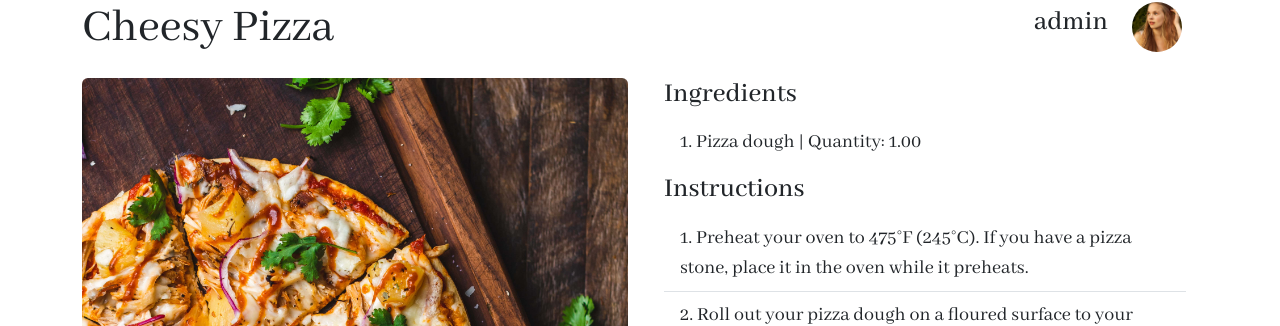
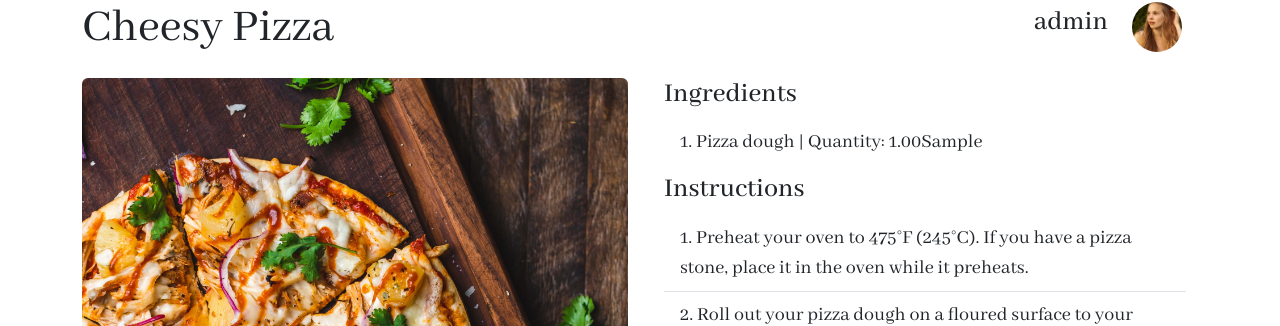
Before and after one commit to sachinmahesh2000/RecipeBuddy, a PHP site: page /showrecipe.php?id=1 in a window 1280 px wide. Shown: the part 133-459 px from the top of the page. Run offline with PHP 8.4, Linux system fonts and the light colour scheme; a user stored in the database is signed in; data comes from the database, SQL or seed files in the repository; tables that the repository leaves empty or names only in its code hold one stand-in row (values such as "Sample post").

Commit message:
[Update] showrecipe.php :

```diff
--- a/showrecipe.php
+++ b/showrecipe.php
@@ -34,7 +34,7 @@ if (isset($_GET['id'])) {
   $instructions_result = mysqli_query($conn, $instructions_sql);
   $users_result = mysqli_query($conn, $users_sql);
   $users_row = mysqli_fetch_assoc($users_result);
-  $units_result = mysqli_query($conn,$units_sql);
+  $units_result = mysqli_query($conn, $units_sql);
 
 
   if ($ingredient_result) {
@@ -112,6 +112,7 @@ if (isset($_GET['id'])) {
       </div>
     </div>
   </nav>
+  <!-- ingredient -->
   <div
     class="container py-4 py-xl-5"
     style="padding-top: 8px; margin-top: -24px">
@@ -146,7 +147,10 @@ if (isset($_GET['id'])) {
           <h4 class="fs-3">Ingredients</h4>
           <ol class="list-group list-group-flush list-group-numbered fs-5 mb-2">
             <?php foreach ($unitsArray as $unit): ?>
-              <li class="list-group-item"><?php echo $unit['Ingredient']; ?> | Quantity: <?php echo $unit['Quantity']; ?></li>
+              <li class="list-group-item">
+                <?php echo $unit['Ingredient']; ?>
+                | Quantity: <?php echo $unit['Quantity'] . $unit['Unit']; ?>
+              </li>
             <?php endforeach; ?>
           </ol>
           <h4 class="fs-3">Instructions</h4>
```
